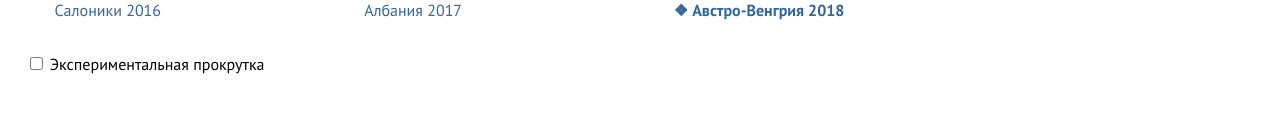
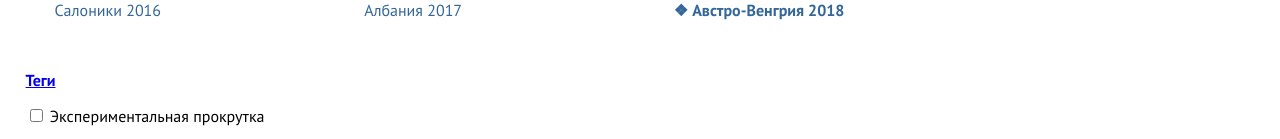
Before and after one commit to skirienko/photos, a React (Create React App) app: page / in a window 1280 px wide. Shown: the part 675-814 px from the top of the page. Built offline with nearby package versions, Linux system fonts and the light colour scheme.

Commit message:
improve tags

```diff
--- a/src/App.js
+++ b/src/App.js
@@ -78,7 +78,10 @@ class App extends Component {
           </Switch>
         </div>
         <footer className="app__footer">
-          <Route exact path="/"><Experimental/></Route>
+          <Route exact path="/">
+            <p className="tags-link"><a href="/tags">Теги</a></p>
+            <Experimental/>
+          </Route>
         </footer>
       </div>
       </Router>
--- a/src/components/TagsPage.js
+++ b/src/components/TagsPage.js
@@ -1,4 +1,10 @@
 import React from 'react';
+
+function Tag(props) {
+    const {tag, title, len} = props;
+    const featured = title !== tag ? "featured" : null;
+    return <li key={tag} title={len} className={featured}><a href={`/tags/${tag}`}>{title}</a></li>;
+}
 
 class TagsPage extends React.Component {
 
@@ -29,7 +35,7 @@ class TagsPage extends React.Component {
                 <p className="normal-text description">Все теги</p>
                 <ul className="tags__list">
                     {tags ?
-                        tags.map(t => <li key={t.tag} title={t.len}><a href={`/tags/${t.tag}`}>{t.tag}</a></li>)
+                        tags.map(t => <Tag {...t}/>)
                         :
                         null
                     }
--- a/src/index.css
+++ b/src/index.css
@@ -44,7 +44,7 @@ html.scroll-snap body {
   transition: all .5s ease-out;
 }
 
-.events__item a:hover, .results__item a:hover {
+.events__item a:hover, .results__item a:hover, .tags-link a:hover {
   color: #CC3333;
 }
 
@@ -62,7 +62,7 @@ html.scroll-snap body {
   line-height: 1.5;
 }
 
-.events__item.album .event-title {
+.events__item.album .event-title, .tags-link a {
   font-weight: bold;
 }
 
@@ -237,6 +237,10 @@ html.scroll-snap body {
   margin-right: .5rem
 }
 
+.featured {
+  font-weight: bold;
+}
+
 .footer__navigation {
   height: 2em;
   margin-top: 1em;
@@ -283,11 +287,11 @@ html.scroll-snap body {
     color: #CCC;
   }
 
-  .events__item a {
+  .events__item a, .tags-link a {
      color: #3590EB;
   }
 
-  .events__item a:hover, .results__item a:hover {
+  .events__item a:hover, .results__item a:hover, .tags-link a:hover {
     color: #EB3333;
  }
 
```
Also changed, not shown: raw/tags.txt.
